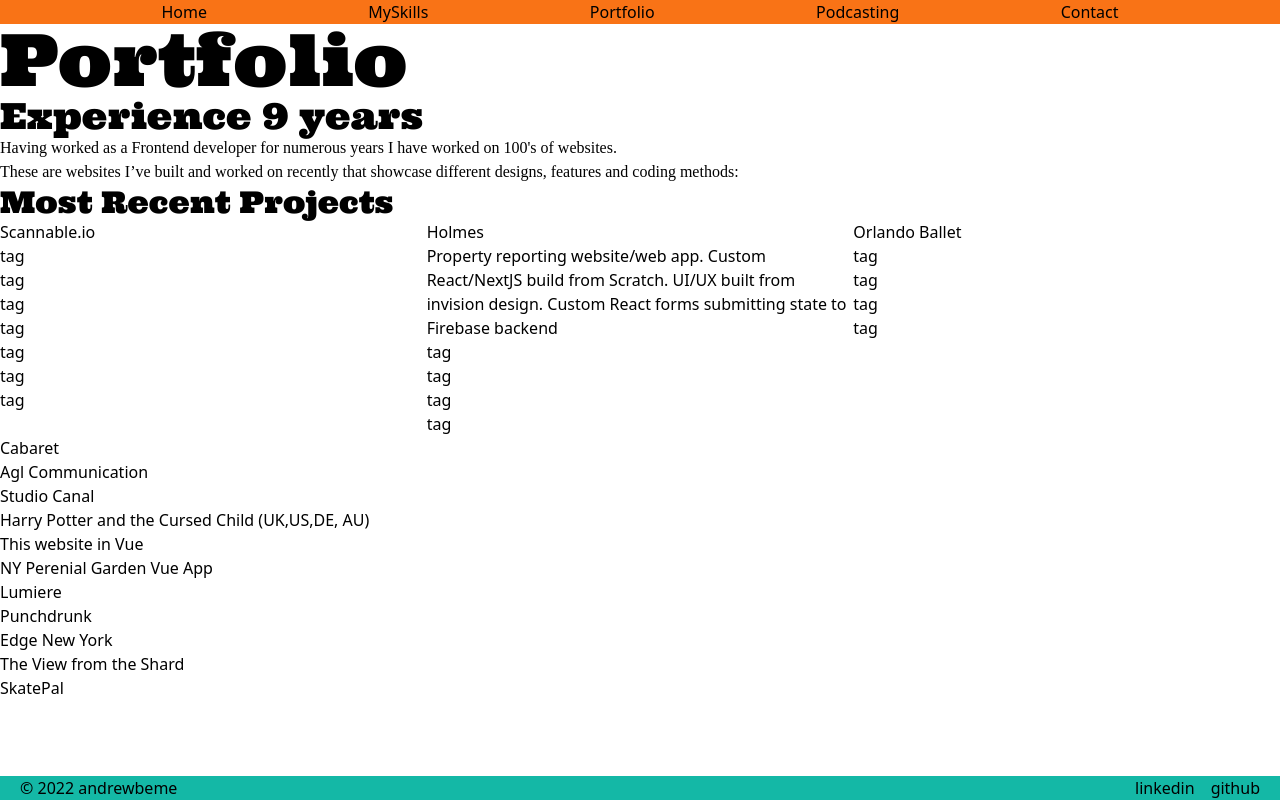
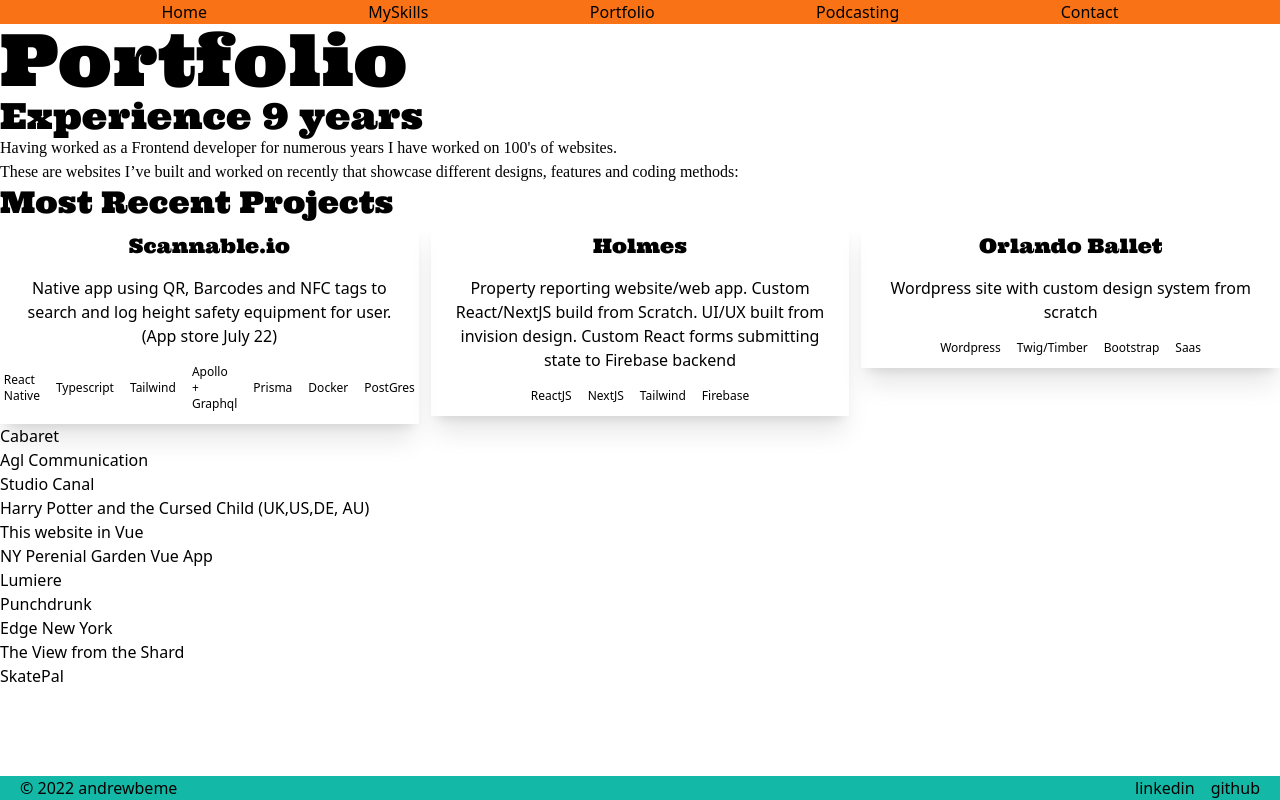
Before and after one commit to andrew-os/andrewbe-new, a Next.js app in the folder andrewbe-me/: page /portfolio in a window 1280 px wide. Built offline with nearby package versions, Linux system fonts and the light colour scheme; a web font is replaced by a local one.

Commit message:
contact page layout and text

```diff
--- a/andrewbe-me/components/Card.tsx
+++ b/andrewbe-me/components/Card.tsx
@@ -9,14 +9,16 @@
     return(
         <div>
             <a href={link} rel="noreferrer" target="_blank">
-                <h3>{title}</h3>
-                <p>{content}</p>
-                <div>
-                    <ul>
-                        {tags.map((tag) =>(
-                            <li key={tag}>tag</li>
-                        ))}
-                    </ul>
+                <div className="flex flex-col justify-center px-5 py-3 shadow-xl">
+                    <h3 className="text-center font-ultra text-xl">{title}</h3>
+                    <p className="text-center py-4">{content}</p>
+                    <div>
+                        <ul className="flex flex-row items-center justify-center">
+                            {tags.map((tag) =>(
+                                <li className="text-xs px-2" key={tag}>{tag}</li>
+                            ))}
+                        </ul>
+                    </div>
                 </div>
             </a>
         </div>
--- a/andrewbe-me/components/RecentProjectList.tsx
+++ b/andrewbe-me/components/RecentProjectList.tsx
@@ -3,7 +3,7 @@
 
 export default function RecentProjectList(){
     return (
-        <div className='grid md:grid-cols-3'>
+        <div className='grid md:grid-cols-3 gap-3'>
             {recentProjects.map(({title,link,content,stack})=>(
                 <Card key={title} title={title} link={link} content={content} tags={stack} />
             ))}
--- a/andrewbe-me/pages/contact/index.tsx
+++ b/andrewbe-me/pages/contact/index.tsx
@@ -1,8 +1,28 @@
 import type { NextPage } from 'next'
+import Footer from '../../components/Footer'
+import Header from '../../components/Header'
+import PageHeader from '../../components/PageHeader'
+import TextBody from '../../components/TextBody'
 
 const Contact: NextPage = () => {
     return(
-        <h1>Test Contact</h1>
+        <div className='min-h-screen flex flex-col'>
+        <Header />
+        <div className='flex flex-1 flex-col container mx-auto'>
+            <PageHeader pageTitle='Contact me' />
+            <main>
+                <TextBody>I am on my emails through the Mon - Fri week and will usually respond within 24hours.</TextBody>
+                <TextBody>Its best to contact me on email.</TextBody>
+                <TextBody>Email me at - <a href="mailto:andrew.sleighweb@gmail.com">andrew.sleighweb@gmail.com</a></TextBody>
+
+            </main>
+
+            <div className='mt-4'>
+                <TextBody>Contact forms suck but much like Internet Explorer they are a necessary evil to Web Development, feel free to fill the one out below.</TextBody>
+            </div>
+        </div>
+        <Footer />
+        </div>
     )
 }
 
--- a/andrewbe-me/pages/index.tsx
+++ b/andrewbe-me/pages/index.tsx
@@ -16,7 +16,7 @@
         <link rel="icon" href="/favicon.ico" />
       </Head>
       <Header />
-      <main className='flex flex-1 flex-col'>
+      <main className='flex flex-1 flex-col container mx-auto'>
         <PageHeader pageTitle='Hello :)' />
         <TextBody>My name is Andrew</TextBody>
         <TextBody>I’m a web developer of <ExperienceYears /></TextBody>
--- a/andrewbe-me/pages/myskills/index.tsx
+++ b/andrewbe-me/pages/myskills/index.tsx
@@ -12,7 +12,7 @@
     return(
         <div className='min-h-screen flex flex-col'>
             <Header />
-            <div className='flex flex-1 flex-col'>
+            <div className='flex flex-1 flex-col container mx-auto'>
                 <PageHeader pageTitle='MySkills' />
                 <h2 className="text-4xl font-ultra">Experience <span><ExperienceYears /></span></h2>
                 <main>
--- a/andrewbe-me/pages/podcasting/index.tsx
+++ b/andrewbe-me/pages/podcasting/index.tsx
@@ -8,7 +8,7 @@
     return(
         <div className='min-h-screen flex flex-col'>
             <Header />
-            <div className='flex flex-1 flex-col'>
+            <div className='flex flex-1 flex-col container mx-auto'>
                 <PageHeader pageTitle='Hello Podcasting' />
                 <main>
                     <TextBody>Combining a love for Radio, Film and Podcast with a BSc in Audio and Acoustics, I was co-hosting and producing a weekly movie podcast while in London</TextBody>
--- a/andrewbe-me/pages/portfolio/index.tsx
+++ b/andrewbe-me/pages/portfolio/index.tsx
@@ -12,7 +12,7 @@
     return(
         <div className='min-h-screen flex flex-col'>
             <Header />
-            <div className='flex flex-1 flex-col'>
+            <div className='flex flex-1 flex-col container mx-auto'>
                 <PageHeader pageTitle='Portfolio' />
                 <h2 className="text-4xl font-ultra">Experience <span><ExperienceYears /></span></h2>
                 <main>
--- a/andrewbe-me/utils/content.ts
+++ b/andrewbe-me/utils/content.ts
@@ -33,6 +33,7 @@
       `Gulp`,
       `BitBucket`,
       `Figma`,
+      `Invision`,
      ` Sketch`,
       `Photoshop`,
      ` Zeplin`,
@@ -54,8 +55,8 @@
   export const recentProjects = [
       {
           title: 'Scannable.io',
-          link: '',
-          content: '',
+          link: 'https://scannable.io',
+          content: 'Native app using QR, Barcodes and NFC tags to search and log height safety equipment for user. (App store July 22)',
           stack: [
             `React Native`,
             `Typescript`,
@@ -68,7 +69,7 @@
       },
       {
           title: 'Holmes',
-          link: '',
+          link: 'https://holmes-app.com/',
           content: `Property reporting website/web app. Custom React/NextJS build from Scratch. UI/UX built from invision design. Custom React forms submitting state to Firebase backend `,
           stack: [
               `ReactJS`,
@@ -80,7 +81,7 @@
       {
           title: 'Orlando Ballet',
           link: 'https://orlandoballet.org/',
-          content: '',
+          content: 'Wordpress site with custom design system from scratch',
           stack: [
               `Wordpress`,
               `Twig/Timber`,
```
